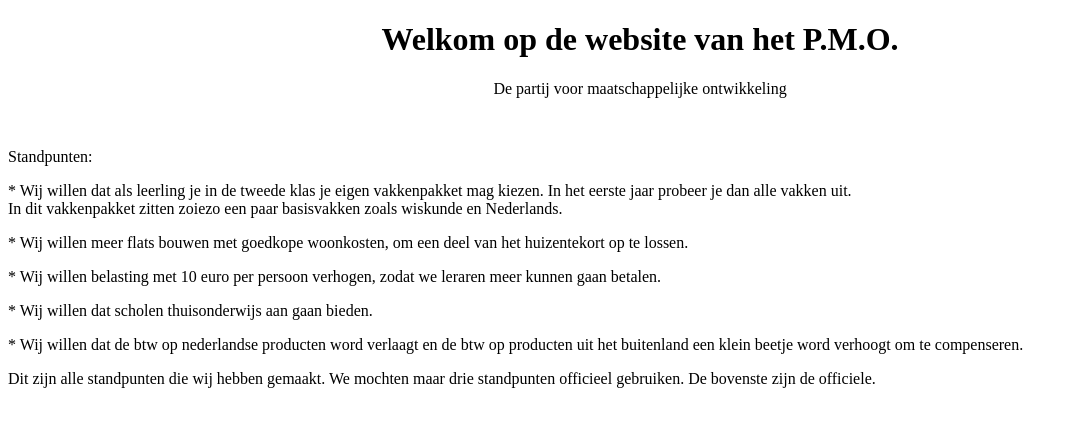
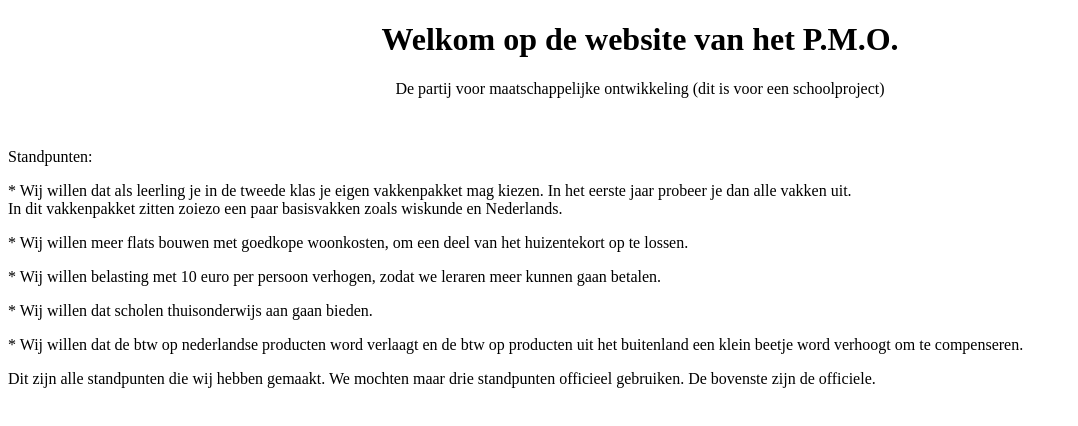
Before and after one commit to tsoft360/website, a plain HTML site: page index.html in a window 1280 px wide. Shown: the whole page, without its empty margins (0-1078 px from the left). Drawn offline with Linux system fonts and the light colour scheme.

Commit message:
Update index.html

```diff
--- a/index.html
+++ b/index.html
@@ -12,7 +12,7 @@
 </head>
 <body>
     <h1 style="text-align:center">Welkom op de website van het P.M.O.</h1>
-    <p style="text-align:center">De partij voor maatschappelijke ontwikkeling</p>
+    <p style="text-align:center">De partij voor maatschappelijke ontwikkeling (dit is voor een schoolproject)</p>
     <br />
     <p>Standpunten:</p>
     <p> * Wij willen dat als leerling je in de tweede klas je eigen vakkenpakket mag kiezen. In het eerste jaar probeer je dan alle vakken uit. <br /> In dit vakkenpakket zitten zoiezo een paar basisvakken zoals wiskunde en Nederlands.</p>
```
